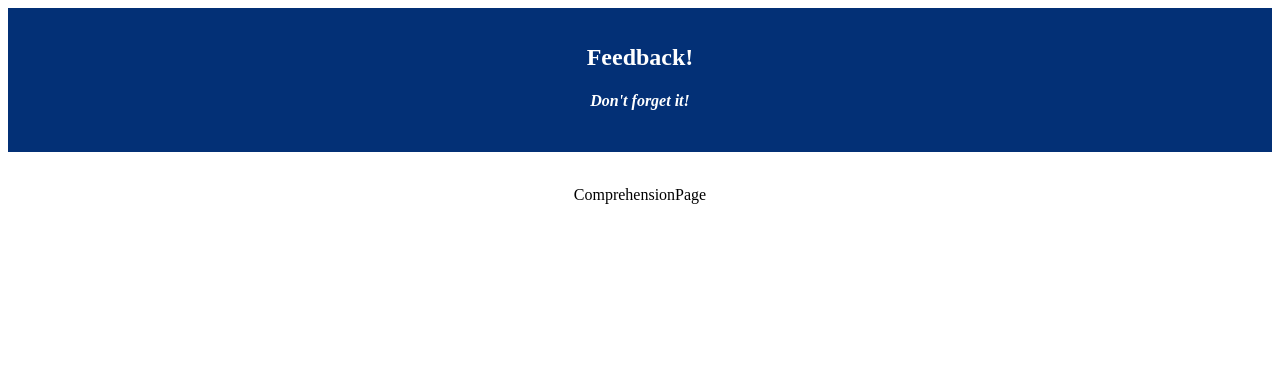
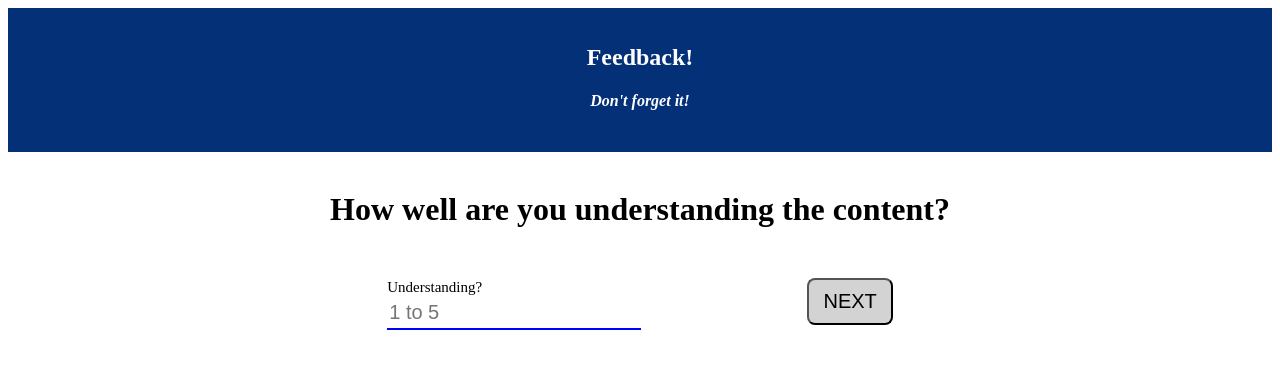
Before and after one commit to halvorson34/redux-feedback-loop-master, a React (Create React App) app: page /#/comprehension in a window 1280 px wide. Shown: the top 368 px of the page. Built offline with nearby package versions, Linux system fonts and the light colour scheme.

Commit message:
updated Comprehension page with code

```diff
--- a/src/components/Pages/ComprehensionPage/ComprehensionPage.js
+++ b/src/components/Pages/ComprehensionPage/ComprehensionPage.js
@@ -2,13 +2,54 @@ import React, { Component } from "react";
 import { connect } from "react-redux";
 
 class ComprehensionPage extends Component {
+  state = {
+    comprehensionRating: "",
+  };
+
+  onInputChange = (input) => (event) => {
+    this.setState(
+      {
+        [input]: event.target.value,
+      },
+      () => {
+        console.log(this.state);
+      }
+    );
+  };
+
+  onNextClick = (event) => {
+    this.props.dispatch({
+      type: "SET_COMPREHENSION_RATING",
+      payload: this.state,
+    });
+    this.props.history.push("/support");
+  };
+
   render() {
+    console.log(this.props.store);
     return (
       <div>
-        <p>ComprehensionPage</p>
+        <h1>How well are you understanding the content?</h1>
+        <form>
+          <div id="inputField">
+            <label for="comprehensionInput">Understanding?</label>
+            <br />
+            <input
+              onChange={this.onInputChange("comprehensionRating")}
+              placeholder="1 to 5"
+              type="text"
+              id="comprehensionInput"
+            />
+          </div>
+          <div id="buttonField">
+            <button onClick={this.onNextClick}>NEXT</button>
+          </div>
+        </form>
       </div>
     );
   }
 }
 
-export default connect()(ComprehensionPage);
+const mapStoreToProps = (store) => ({ store });
+
+export default connect(mapStoreToProps)(ComprehensionPage);
```
